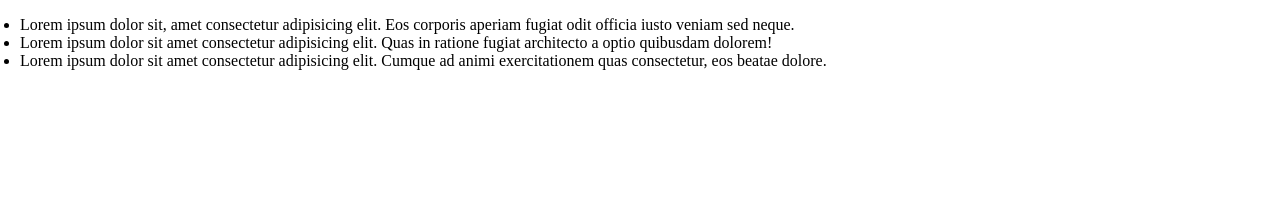
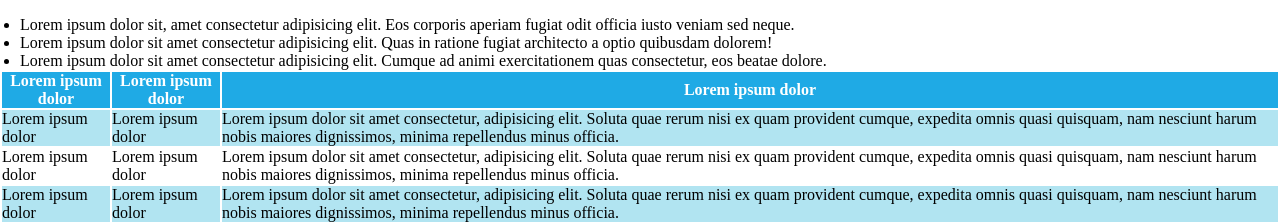
Before and after one commit to Omar-Codess/html-css-booleaner, a plain HTML site: page index.html in a window 1280 px wide. Shown: the part 671-895 px from the top of the page. Before the commit the page ends 800 px from the top, so only its background shows below. Drawn offline with Linux system fonts and the light colour scheme.

Commit message:
creata tabella

```diff
--- a/css/style.css
+++ b/css/style.css
@@ -44,3 +44,12 @@ ul{
     padding-left: 20px;
     margin-top: 30px;
 }
+
+.thead{
+    background-color: hsl(198deg 79% 51%);
+    color: white;
+}
+
+.riga-azzurra{
+    background-color: hsl(192deg 70% 82%);
+}
--- a/index.html
+++ b/index.html
@@ -44,6 +44,39 @@
     </ul>
     <!-- /lista non ordinata -->
 
+    <!-- tabella -->
+    <table>
+        <thead>
+            <tr>
+                <th class="thead">Lorem ipsum dolor</th>
+                <th class="thead">Lorem ipsum dolor</th>
+                <th class="thead">Lorem ipsum dolor</th>
+            </tr>
+        </thead>
+
+        <tbody>
+            <tr class="riga-azzurra">
+                <td>Lorem ipsum dolor</td>
+                <td>Lorem ipsum dolor</td>
+                <td>Lorem ipsum dolor sit amet consectetur, adipisicing elit. Soluta quae rerum nisi ex quam provident cumque, expedita omnis quasi quisquam, nam nesciunt harum nobis maiores dignissimos, minima repellendus minus officia.</td>
+            </tr>
+
+            <tr>
+                <td>Lorem ipsum dolor</td>
+                <td>Lorem ipsum dolor</td>
+                <td>Lorem ipsum dolor sit amet consectetur, adipisicing elit. Soluta quae rerum nisi ex quam provident cumque, expedita omnis quasi quisquam, nam nesciunt harum nobis maiores dignissimos, minima repellendus minus officia.</td>
+            </tr>
+
+            <tr class="riga-azzurra">
+                <td>Lorem ipsum dolor</td>
+                <td>Lorem ipsum dolor</td>
+                <td>Lorem ipsum dolor sit amet consectetur, adipisicing elit. Soluta quae rerum nisi ex quam provident cumque, expedita omnis quasi quisquam, nam nesciunt harum nobis maiores dignissimos, minima repellendus minus officia.</td>
+            </tr>
+        </tbody>
+
+    </table>
+    <!-- /tabella -->
+
 
     <!-- /main -->
 
```
